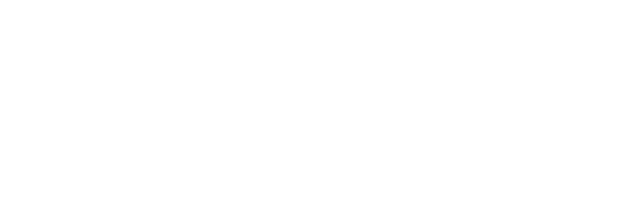
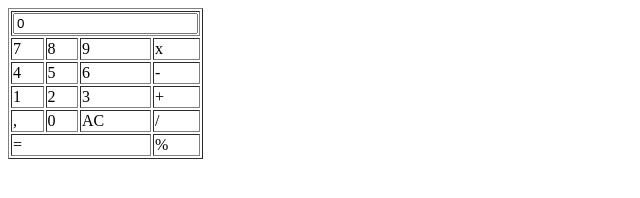
Before and after one commit to luckyhabe/JavaScript_Basics, a plain HTML site: page CalculatorApp/index.html in a window 1280 px wide. Shown: the whole page, without its empty margins (0-640 px from the left). Drawn offline with Linux system fonts and the light colour scheme.

Commit message:
Add Event Handlers

```diff
--- a/CalculatorApp/index.html
+++ b/CalculatorApp/index.html
@@ -6,7 +6,47 @@
     <title>Calculator App</title>
 </head>
 <body>
+    <table border="1">
+        <tr>
+            <td colspan="4">
+                <input type="text" id="inputBox" value="0"/>
+            </td>
+        </tr>
 
+        <tr>
+                <td onclick="btnPressed(7)">7</td>
+                <td onclick="btnPressed(8)">8</td>
+                <td onclick="btnPressed(9)" on>9</td>
+                <td>x</td>
+        </tr>
 
+        <tr>
+            <td onclick="btnPressed(4)">4</td>
+            <td onclick="btnPressed(5)">5</td>
+            <td onclick="btnPressed(6)">6</td>
+            <td>-</td>
+        </tr>
+
+        <tr>
+            <td onclick="btnPressed(1)">1</td>
+            <td onclick="btnPressed(2)">2</td>
+            <td onclick="(btnPressed)">3</td>
+            <td>+</td>
+        </tr>
+
+        <tr>
+            <td>,</td>
+            <td onclick="btnPressed(0)">0</td>
+            <td>AC</td>
+            <td>/</td>
+        </tr>
+
+        <tr>
+            <td colspan="3">=</td>
+            <td>%</td>
+        </tr>
+    </table>
+
+    <script src="script.js"></script>
 </body>
 </html>
--- a/CalculatorApp/script.js
+++ b/CalculatorApp/script.js
@@ -1,3 +1,5 @@
 function btnPressed(button) {
-    document.getElementById("inputBox").value;
+    let currentValue = document.getElementById("inputBox").value;
+    document.getElementById("inputBox").value = button;
+
 }
```
